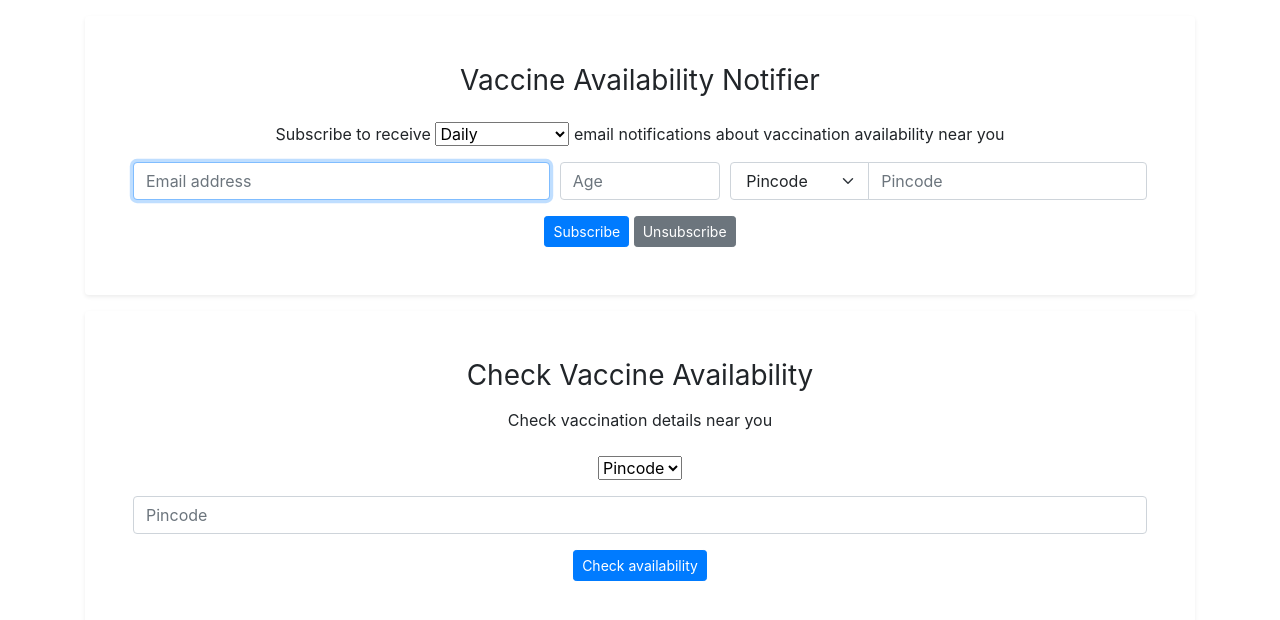
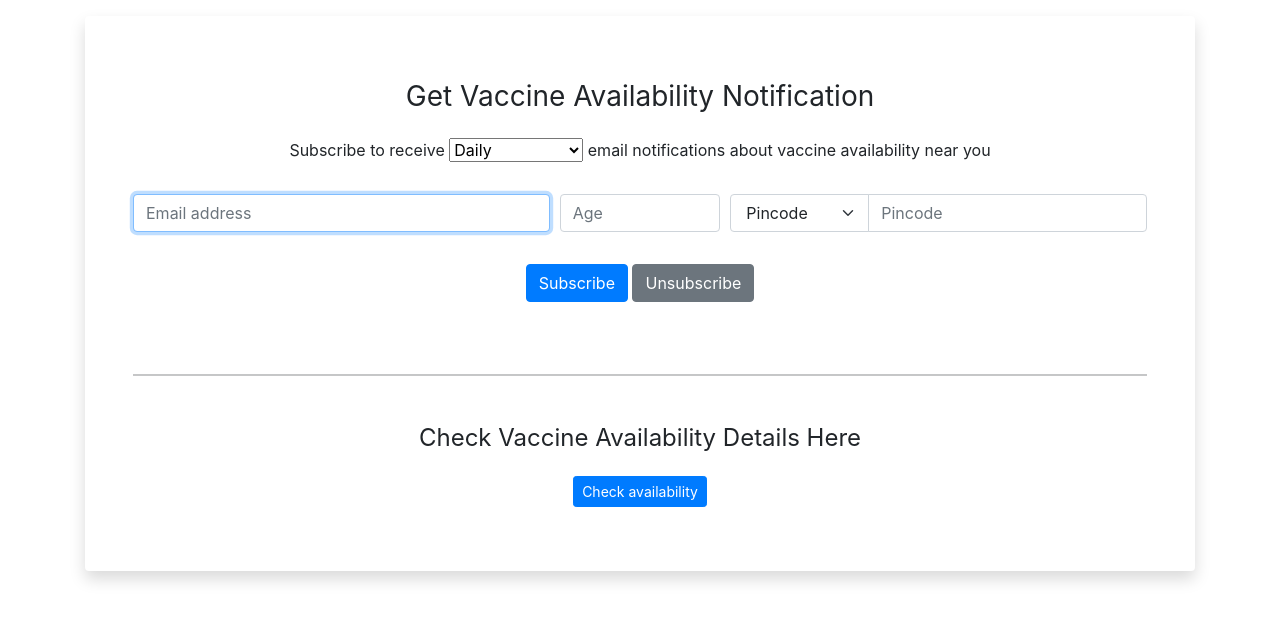
Before and after one commit to ABHINAV-SUREKA/vaccination_notifier, a website: page public/index.html in a window 1280 px wide. Shown: the top 620 px of the page. Drawn offline with nearby package versions, Linux system fonts and the light colour scheme.

Commit message:
email formatting

```diff
--- a/public/index.html
+++ b/public/index.html
@@ -73,9 +73,9 @@
 <body class="text-center" data-new-gr-c-s-check-loaded="14.1008.0" data-gr-ext-installed="">
 
 <main role="main" class="container">
-    <div class="my-3 p-5 bg-white rounded shadow-sm">
-        <div class="text-center mb-4">
-            <h1 class="h3 mb-3 font-weight-normal">Vaccine Availability Notifier</h1>
+    <div class="my-3 p-5 bg-white rounded shadow">
+        <div class="text-center mb-4 pt-3">
+            <h1 class="h3 mb-3 font-weight-normal">Get Vaccine Availability Notification</h1>
         </div>
         <form action="/action" method="POST">
             <p>Subscribe to receive
@@ -85,9 +85,9 @@
                     <option value="every 12 hours">Every 12 hours</option>
                     <option value="every day" selected>Daily</option>
                 </select>
-                email notifications about vaccination availability near you
+                email notifications about vaccine availability near you
             </p>
-            <div class="form-row">
+            <div class="form-row pt-3">
                 <div class="form-group col-sm-5">
                     <label class="sr-only" for="email">Email</label>
                     <input class="form-control" type="email" name="email" id="email" placeholder="Email address" required="" autofocus="">
@@ -107,31 +107,17 @@
                     </div>
                 </div>
             </div>
-            <input class="btn btn-sm btn-primary" type="submit" name="subscribe" id="subscribe" value="Subscribe">
-            <input class="btn btn-sm btn-secondary" type="submit" name="unsubscribe" id="unsubscribe" value="Unsubscribe">
-        </form>
-    </div>
-
-    <div class="my-3 p-5 bg-white rounded shadow-sm">
-        <div class="text-center mb-4">
-            <h1 class="h3 mb-3 font-weight-normal">Check Vaccine Availability</h1>
-            <p>Check vaccination details near you</p>
-        </div>
-        <form action="/check_location" method="GET">
-            <div class="form-group">
-                <label class="sr-only" for="location">Select location:</label>
-                <select id="location" name="location">
-                    <option value="pincode">Pincode</option>
-                    <option value="district">District</option>
-                    <option value="state">State</option>
-                </select>
+            <div class="form-group pb-5 pt-3">
+                <input class="btn btn-md btn-primary" type="submit" name="subscribe" id="subscribe" value="Subscribe">
+                <input class="btn btn-md btn-secondary" type="submit" name="unsubscribe" id="unsubscribe" value="Unsubscribe">
+            </div>
+            <hr class="my-4">
+            <div class="text-center mb-4 pt-4">
+                <h4 class="h4 mb-3 font-weight-normal">Check Vaccine Availability Details Here</h4>
             </div>
             <div class="form-group">
-                <label class="sr-only" for="location_value" id="location_value_label">Pincode: </label>
-                <input class="form-control" name="location_value" id="location_value" placeholder="Pincode">
+                <input class="btn btn-sm btn-primary" type="submit" name="check_availability" value="Check availability">
             </div>
-            <input class="btn btn-sm btn-primary" type="submit" name="check_availability" value="Check availability">
-
         </form>
     </div>
 </main>
```
